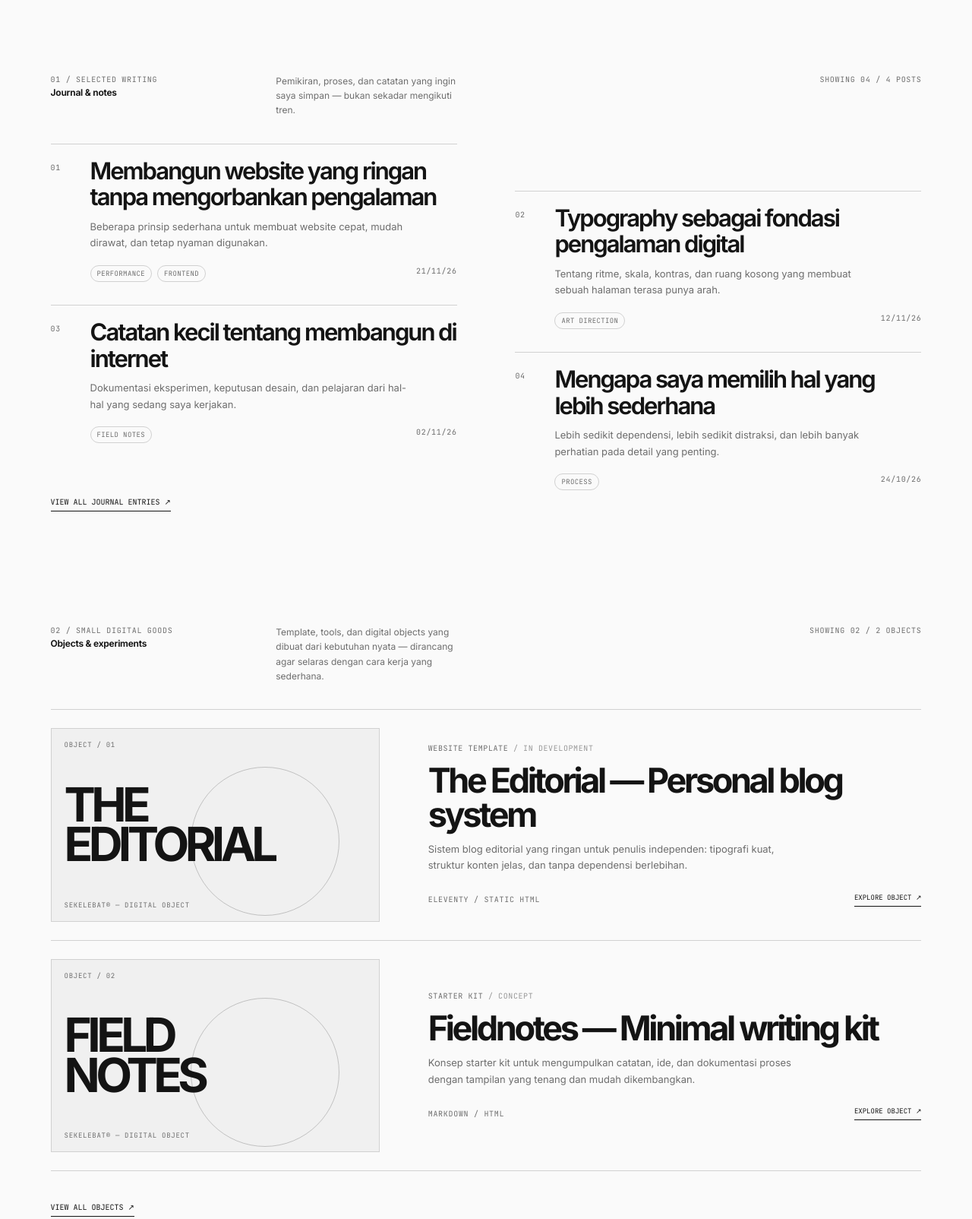
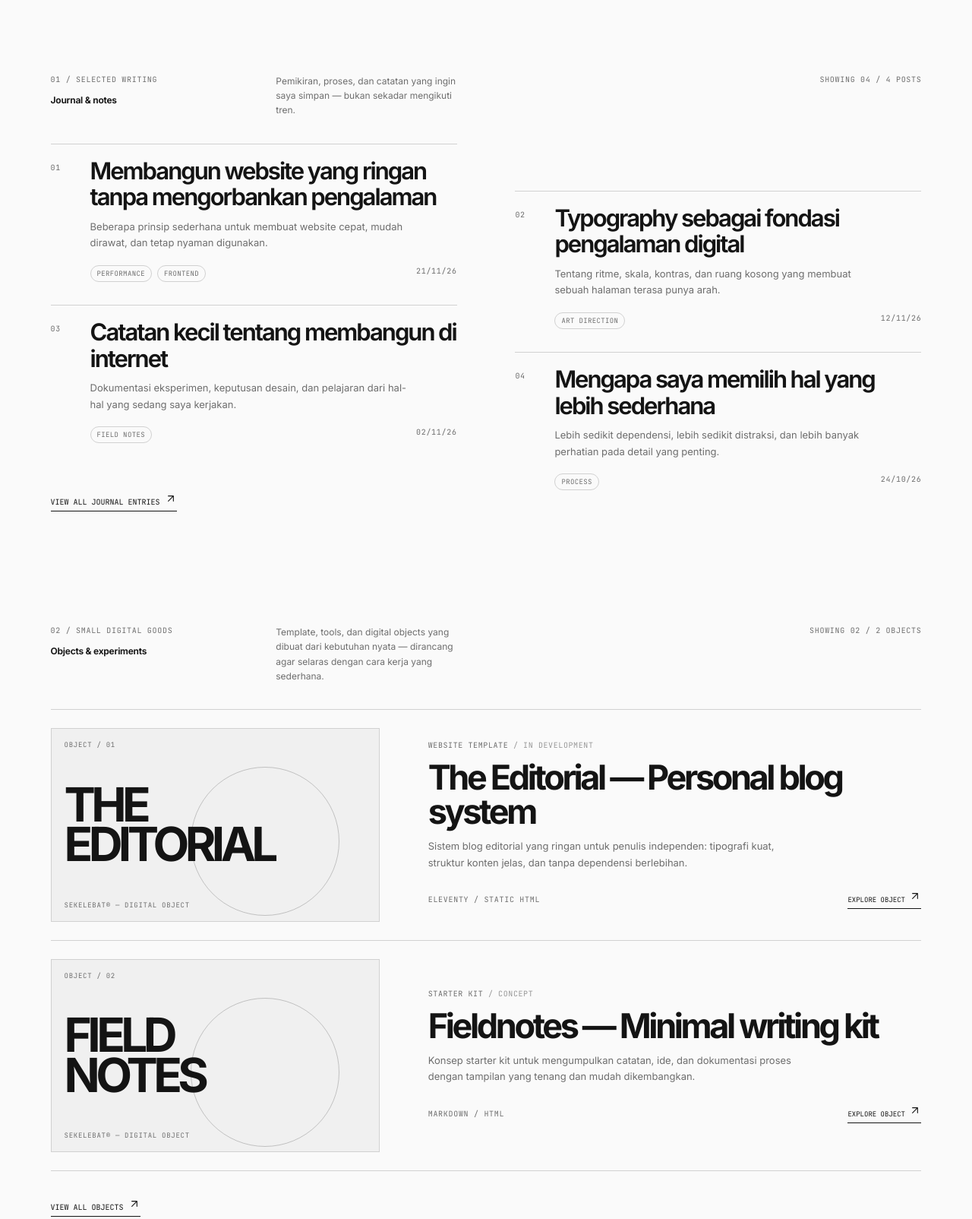
Before and after one commit to sekelebats/glassmor-obs24, an Eleventy site: page src/index.njk in a window 1280 px wide. Shown: the part 900-2504 px from the top of the page at 76% size. Built offline with nearby package versions, Linux system fonts and the light colour scheme; Eleventy itself is replaced by a stand-in of ours; files that its build step writes are made by us from their sources.

Commit message:
Update index.njk

```diff
--- a/src/index.njk
+++ b/src/index.njk
@@ -11,30 +11,30 @@ eleventyExcludeFromCollections: true
   </section>
 
   <section class="wrap section" id="journal">
-    <div class="section-label"><div><div class="eyebrow">01 / SELECTED WRITING</div><div class="name">Journal & notes</div></div><div class="desc">Pemikiran, proses, dan catatan yang ingin saya simpan — bukan sekadar mengikuti tren.</div><div class="count mono">SHOWING 04 / {{ collections.posts.length }} POSTS</div></div>
+    <div class="section-label"><div><div class="eyebrow">01 / SELECTED WRITING</div><h2 class="name">Journal & notes</h2></div><div class="desc">Pemikiran, proses, dan catatan yang ingin saya simpan — bukan sekadar mengikuti tren.</div><div class="count mono">SHOWING 04 / {{ collections.posts.length }} POSTS</div></div>
     <div class="work-grid">
       {% for post in collections.posts.slice(0, 4) %}
-      <article class="work"><div class="num index">{{ loop.index | pad2 }}</div><div><h2><a href="{{ post.url | url }}">{{ post.data.title }}</a></h2><p>{{ post.data.description }}</p><div class="work-foot"><div class="tags">{% for tag in post.data.tags %}{% if tag != "post" %}<span class="tag">{{ tag }}</span>{% endif %}{% endfor %}</div><span class="date">{{ post.date | shortDate }}</span></div></div></article>
+      <article class="work"><div class="num index">{{ loop.index | pad2 }}</div><div><h2><a href="{{ post.url | url }}">{{ post.data.title }}</a></h2><p>{{ post.data.description }}</p><div class="work-foot"><div class="tags">{% for tag in post.data.tags %}{% if tag != "post" %}<span class="tag">{{ tag }}</span>{% endif %}{% endfor %}</div><time class="date" datetime="{{ post.date | dateISO }}">{{ post.date | shortDate }}</time></div></div></article>
       {% else %}<p class="empty-note">Tulisan pertama sedang disiapkan.</p>{% endfor %}
     </div>
-    <p class="archive-link"><a class="text-link" href="{{ '/journal/' | url }}">VIEW ALL JOURNAL ENTRIES ↗</a></p>
+    <p class="archive-link"><a class="text-link" href="{{ '/journal/' | url }}">VIEW ALL JOURNAL ENTRIES {% icon "arrow-up-right" %}</a></p>
   </section>
 
   <section class="wrap section objects-home" id="objects">
-    <div class="section-label"><div><div class="eyebrow">02 / SMALL DIGITAL GOODS</div><div class="name">Objects & experiments</div></div><div class="desc">Template, tools, dan digital objects yang dibuat dari kebutuhan nyata — dirancang agar selaras dengan cara kerja yang sederhana.</div><div class="count mono">SHOWING 02 / {{ collections.objects.length }} OBJECTS</div></div>
+    <div class="section-label"><div><div class="eyebrow">02 / SMALL DIGITAL GOODS</div><h2 class="name">Objects & experiments</h2></div><div class="desc">Template, tools, dan digital objects yang dibuat dari kebutuhan nyata — dirancang agar selaras dengan cara kerja yang sederhana.</div><div class="count mono">SHOWING 02 / {{ collections.objects.length }} OBJECTS</div></div>
     <div class="object-list">
       {% for object in collections.objects.slice(0, 2) %}
       <article class="object-row">
         <a class="object-art" href="{{ object.url | url }}" aria-label="View {{ object.data.title }}"><span class="art-index">OBJECT / {{ loop.index | pad2 }}</span><strong>{{ object.data.coverText or object.data.shortName or "FORM / FUNCTION" }}</strong><span class="art-foot">SEKELEBAT® — DIGITAL OBJECT</span></a>
-        <div class="object-info"><div class="object-kind">{{ object.data.category }} <span> / {{ object.data.status }}</span></div><h2><a href="{{ object.url | url }}">{{ object.data.title }}</a></h2><p>{{ object.data.description }}</p><div class="object-bottom"><span class="meta">{{ object.data.format }}</span><a class="text-link" href="{{ object.url | url }}">EXPLORE OBJECT ↗</a></div></div>
+        <div class="object-info"><div class="object-kind">{{ object.data.category }} <span> / {{ object.data.status }}</span></div><h2><a href="{{ object.url | url }}">{{ object.data.title }}</a></h2><p>{{ object.data.description }}</p><div class="object-bottom"><span class="meta">{{ object.data.format }}</span><a class="text-link" href="{{ object.url | url }}">EXPLORE OBJECT {% icon "arrow-up-right" %}</a></div></div>
       </article>
       {% else %}<p class="empty-note">Digital objects sedang disiapkan.</p>{% endfor %}
     </div>
-    <p class="archive-link"><a class="text-link" href="{{ '/objects/' | url }}">VIEW ALL OBJECTS ↗</a></p>
+    <p class="archive-link"><a class="text-link" href="{{ '/objects/' | url }}">VIEW ALL OBJECTS {% icon "arrow-up-right" %}</a></p>
   </section>
 
   <section class="wrap section after-work" id="about">
     <div class="about-layout"><div class="about-title"><div class="eyebrow">03 / A LITTLE ABOUT ME</div><div class="about-subtitle">The person behind it.</div></div><p class="about-copy">Saya suka membuat website yang terasa <em>quietly confident</em> — jelas, cepat, dan punya alasan untuk setiap detailnya.</p><div class="about-aside">DESIGN-LED<br>PERFORMANCE-MINDED<br>ALWAYS LEARNING.</div></div>
   </section>
-  <section class="wrap closing"><div class="eyebrow">A NOTE BEFORE YOU LEAVE</div><h2>Good things take<br>thought, not noise.</h2><div class="closing-row"><p>Terima kasih sudah mampir. Semoga ada satu ide kecil di sini yang bisa kamu bawa.</p><a class="text-link" href="{{ '/journal/' | url }}">Explore the journal ↗</a></div></section>
+  <section class="wrap closing"><div class="eyebrow">A NOTE BEFORE YOU LEAVE</div><h2>Good things take<br>thought, not noise.</h2><div class="closing-row"><p>Terima kasih sudah mampir. Semoga ada satu ide kecil di sini yang bisa kamu bawa.</p><a class="text-link" href="{{ '/journal/' | url }}">Explore the journal {% icon "arrow-up-right" %}</a></div></section>
 </main>
```
